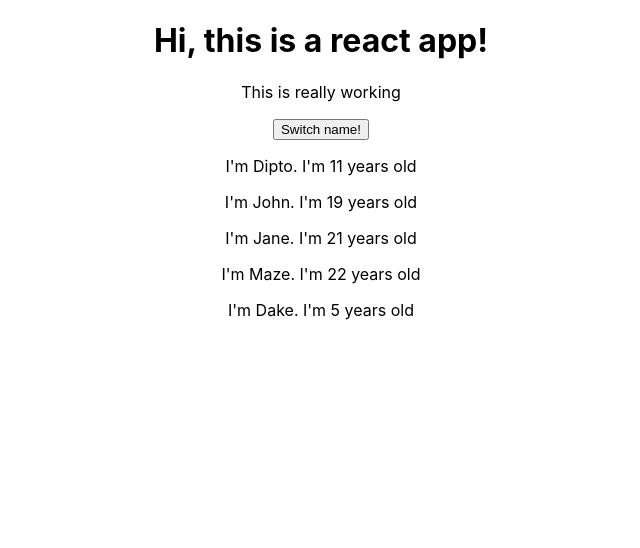
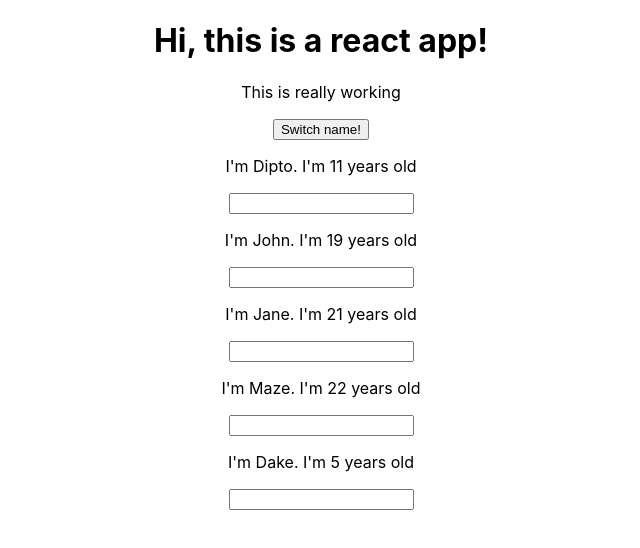
Before and after one commit to dipto0321/react-learn-app, a React (Create React App) app: page / in a window 1280 px wide. Shown: the top 548 px of the page, without its empty margins (319-959 px from the left). Built offline with nearby package versions, Linux system fonts and the light colour scheme.

Commit message:
Binding value with two way

```diff
--- a/src/components/App/App.js
+++ b/src/components/App/App.js
@@ -20,6 +20,18 @@ class App extends Component {
         { name: "Dcosta", age: 24 },
         { name: "Juni", age: 20 },
         { name: "Janga", age: 23 },
+        { name: "Dake", age: 18 }
+      ]
+    });
+  };
+
+  changedNameHandler = event => {
+    this.setState({
+      person: [
+        { name: "Dipto", age: 25 },
+        { name: "Dcosta", age: 24 },
+        { name: "Juni", age: 20 },
+        { name: event.target.value, age: 23 },
         { name: "Dake", age: 18 }
       ]
     });
@@ -49,6 +61,7 @@ class App extends Component {
         <Person
           name={this.state.person[3].name}
           age={this.state.person[3].age}
+          changed={this.changedNameHandler}
         />
         <Person
           name={this.state.person[4].name}
--- a/src/components/Person/Person.js
+++ b/src/components/Person/Person.js
@@ -2,9 +2,12 @@ import React from "react";
 
 const person = props => {
   return (
-    <p onClick={props.click}>
-      I'm {props.name}. I'm {props.age} years old
-    </p>
+    <div>
+      <p onClick={props.click}>
+        I'm {props.name}. I'm {props.age} years old
+      </p>
+      <input type="text" onChange={props.changed} />
+    </div>
   );
 };
 
```
